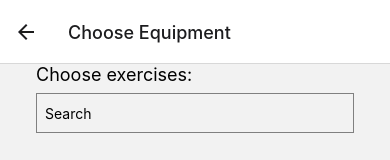
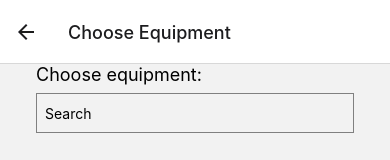
Before and after one commit to Benji2418/fitness, a React Native app: screen /ChooseEquipment in a window 390 px wide. Shown: the top 160 px of the page. Built offline with nearby package versions, Linux system fonts and the light colour scheme.

Commit message:
Change search bar text

```diff
--- a/screens/ChooseEquipment.js
+++ b/screens/ChooseEquipment.js
@@ -14,7 +14,7 @@ const ChooseEquipment = () => {
   return (
     <SafeAreaView style={styles.container}>
         <View style={styles.inputContainer}>
-            <Text style={styles.label}>Choose exercises:</Text>
+            <Text style={styles.label}>Choose equipment:</Text>
             <TextInput
             style={styles.input}
             placeholder="Search"
--- a/screens/ChooseMusclesMan.js
+++ b/screens/ChooseMusclesMan.js
@@ -14,7 +14,7 @@ const ChooseMusclesMan = () => {
   return (
     <SafeAreaView style={styles.container}>
         <View style={styles.inputContainer}>
-            <Text style={styles.label}>Choose exercises:</Text>
+            <Text style={styles.label}>Choose muscles:</Text>
             <TextInput
             style={styles.input}
             placeholder="Search"
--- a/screens/ChooseMusclesWoman.js
+++ b/screens/ChooseMusclesWoman.js
@@ -14,7 +14,7 @@ const ChooseMusclesWoman = () => {
   return (
     <SafeAreaView style={styles.container}>
         <View style={styles.inputContainer}>
-            <Text style={styles.label}>Choose exercises:</Text>
+            <Text style={styles.label}>Choose muscles:</Text>
             <TextInput
             style={styles.input}
             placeholder="Search"
```
